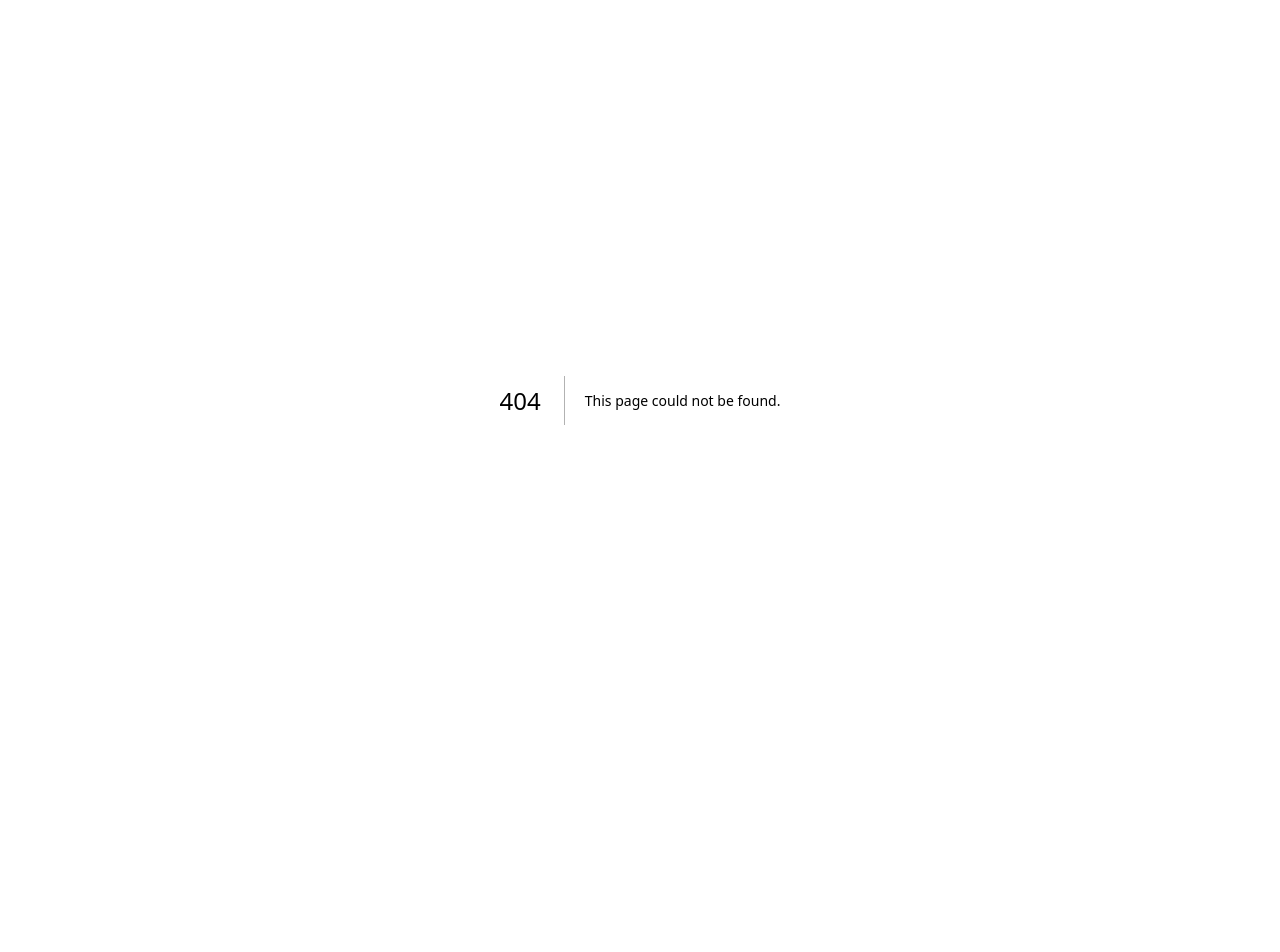
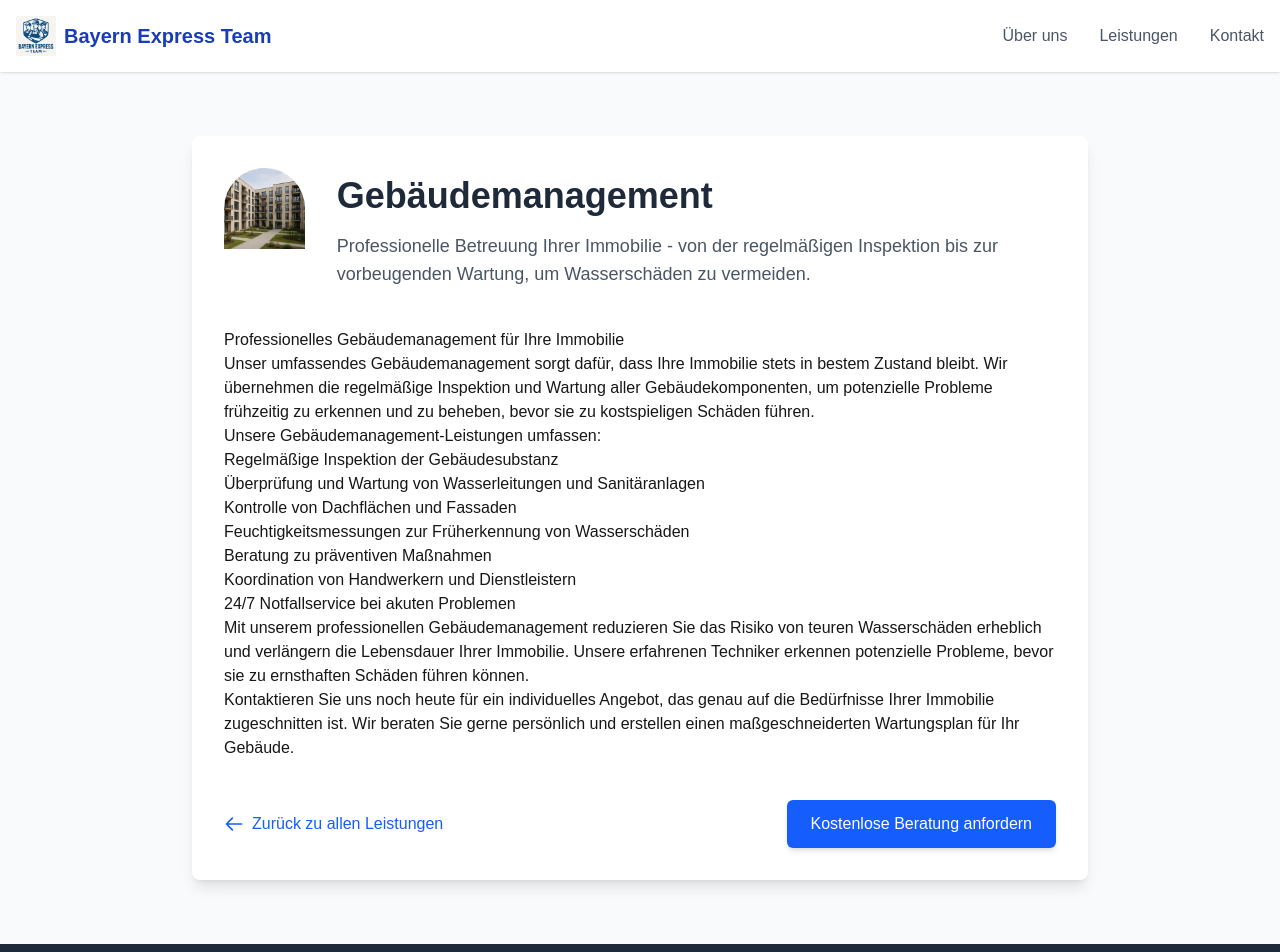
Before and after one commit to tomislav-varga/bayern-express, a Next.js app: page /leistungen/gebaeudemanagement in a window 1280 px wide. Before the commit this address had no page. Shown: the top 952 px of the page. Before the commit the page ends 800 px from the top, so only its background shows below. Built offline with nearby package versions, Linux system fonts and the light colour scheme.

Commit message:
feature: description page for each service

```diff
--- /dev/null
+++ b/src/app/leistungen/[slug]/page.tsx
@@ -0,0 +1,155 @@
+import { notFound } from 'next/navigation';
+import Image from 'next/image';
+import Link from 'next/link';
+import Navbar from '@/components/Navbar';
+import Footer from '@/components/Footer';
+
+// Definiere die Services-Daten für die Detailseiten
+const servicesData = [
+  {
+    title: "Gebäudemanagement",
+    description: "Professionelle Betreuung Ihrer Immobilie - von der regelmäßigen Inspektion bis zur vorbeugenden Wartung, um Wasserschäden zu vermeiden.",
+    icon: "/gebäude-mit-hof.png",
+    slug: "gebaeudemanagement",
+    fullDescription: `
+      <h2>Professionelles Gebäudemanagement für Ihre Immobilie</h2>
+      <p>Unser umfassendes Gebäudemanagement sorgt dafür, dass Ihre Immobilie stets in bestem Zustand bleibt. Wir übernehmen die regelmäßige Inspektion und Wartung aller Gebäudekomponenten, um potenzielle Probleme frühzeitig zu erkennen und zu beheben, bevor sie zu kostspieligen Schäden führen.</p>
+
+      <h3>Unsere Gebäudemanagement-Leistungen umfassen:</h3>
+      <ul>
+        <li>Regelmäßige Inspektion der Gebäudesubstanz</li>
+        <li>Überprüfung und Wartung von Wasserleitungen und Sanitäranlagen</li>
+        <li>Kontrolle von Dachflächen und Fassaden</li>
+        <li>Feuchtigkeitsmessungen zur Früherkennung von Wasserschäden</li>
+        <li>Beratung zu präventiven Maßnahmen</li>
+        <li>Koordination von Handwerkern und Dienstleistern</li>
+        <li>24/7 Notfallservice bei akuten Problemen</li>
+      </ul>
+
+      <p>Mit unserem professionellen Gebäudemanagement reduzieren Sie das Risiko von teuren Wasserschäden erheblich und verlängern die Lebensdauer Ihrer Immobilie. Unsere erfahrenen Techniker erkennen potenzielle Probleme, bevor sie zu ernsthaften Schäden führen können.</p>
+
+      <p>Kontaktieren Sie uns noch heute für ein individuelles Angebot, das genau auf die Bedürfnisse Ihrer Immobilie zugeschnitten ist. Wir beraten Sie gerne persönlich und erstellen einen maßgeschneiderten Wartungsplan für Ihr Gebäude.</p>
+    `
+  },
+  {
+    title: "Wasserschadensanierung",
+    description: "Schnelle und effiziente Behebung von Wasserschäden aller Art - vom Rohrbruch bis zum Hochwasser, mit modernster Technik und erfahrenen Fachkräften.",
+    icon: "/wohnzimmer-unter-wasser.png",
+    slug: "wasserschadensanierung",
+    fullDescription: `
+      <h2>Professionelle Wasserschadensanierung</h2>
+      <p>Wenn das Wasser erst einmal in Ihr Gebäude eingedrungen ist, zählt jede Minute. Unsere Experten für Wasserschadensanierung sind rund um die Uhr für Sie im Einsatz, um schnell und effizient alle Arten von Wasserschäden zu beheben – vom kleinsten Rohrbruch bis hin zu umfangreichen Hochwasserschäden.</p>
+
+      <h3>Unser Leistungsumfang bei der Wasserschadensanierung:</h3>
+      <ul>
+        <li>Sofortige Schadensaufnahme und Dokumentation</li>
+        <li>Professionelle Leckageortung mit modernster Technik</li>
+        <li>Schnelles Abpumpen von Wasser</li>
+        <li>Einsatz hocheffizienter Trocknungsgeräte</li>
+        <li>Kontinuierliche Feuchtigkeitsmessung und -überwachung</li>
+        <li>Schimmelvermeidung und -bekämpfung</li>
+        <li>Koordination mit Versicherungen</li>
+        <li>Vollständige Dokumentation für Ihre Versicherung</li>
+      </ul>
+
+      <p>Unser erfahrenes Team verfügt über das Fachwissen und die modernste Ausrüstung, um selbst schwerwiegende Wasserschäden effektiv zu beheben. Wir arbeiten schnell und gründlich, um Folgeschäden wie Schimmelbildung zu vermeiden und die Struktur Ihres Gebäudes zu schützen.</p>
+
+      <p>Im Notfall erreichen Sie uns 24 Stunden am Tag, 7 Tage die Woche. Unsere Techniker sind innerhalb kürzester Zeit bei Ihnen vor Ort, um den Schaden zu begrenzen und mit der professionellen Sanierung zu beginnen.</p>
+    `
+  },
+  {
+    title: "Renovierung",
+    description: "Komplette Wiederherstellung nach Wasserschäden - von der Trocknung über die Schimmelbeseitigung bis hin zum fachgerechten Wiederaufbau Ihrer Räume.",
+    icon: "/zimmer-renovierung.png",
+    slug: "renovierung",
+    fullDescription: `
+      <h2>Fachgerechte Renovierung nach Wasserschäden</h2>
+      <p>Nach der erfolgreichen Trocknung und Sanierung eines Wasserschadens ist eine professionelle Renovierung der betroffenen Bereiche der letzte wichtige Schritt, um Ihre Räume wieder in ihren ursprünglichen Zustand zu versetzen oder sogar zu verbessern. Unser erfahrenes Renovierungsteam sorgt dafür, dass von dem Wasserschaden keine Spuren mehr zu sehen sind.</p>
+
+      <h3>Unsere umfassenden Renovierungsleistungen beinhalten:</h3>
+      <ul>
+        <li>Wiederaufbau beschädigter Wände und Decken</li>
+        <li>Erneuerung von Bodenbelägen aller Art</li>
+        <li>Austausch beschädigter Türen und Zargen</li>
+        <li>Malerarbeiten in höchster Qualität</li>
+        <li>Installation neuer Elektrik nach Wasserschäden</li>
+        <li>Erneuerung von Sanitärinstallationen</li>
+        <li>Montage neuer Küchenmöbel und -geräte</li>
+        <li>Abstimmung aller Arbeiten mit Ihrer Versicherung</li>
+      </ul>
+
+      <p>Wir verstehen, dass ein Wasserschaden ein stressiges Ereignis ist. Deshalb machen wir den Renovierungsprozess für Sie so unkompliziert wie möglich. Unsere Handwerker arbeiten sauber, zuverlässig und termingerecht, um Ihre Räume schnell wieder bewohnbar zu machen.</p>
+
+      <p>Als Komplettanbieter koordinieren wir alle notwendigen Gewerke und sorgen für einen reibungslosen Ablauf. Sie haben nur einen Ansprechpartner und müssen sich um nichts kümmern. Sprechen Sie uns an – wir beraten Sie gerne zu den Möglichkeiten der Renovierung nach einem Wasserschaden.</p>
+    `
+  }
+];
+
+interface ServiceDetailPageProps {
+  params: {
+    slug: string;
+  };
+}
+
+const ServiceDetailPage = ({ params }: ServiceDetailPageProps) => {
+  // Finde den Service anhand des Slugs
+  const service = servicesData.find(service => service.slug === params.slug);
+
+  // Wenn kein Service gefunden wurde, zeige 404-Seite
+  if (!service) {
+    notFound();
+  }
+
+  return (
+    <>
+      <Navbar />
+      <main className="py-16 bg-gray-50">
+        <div className="container mx-auto px-4">
+          <div className="max-w-4xl mx-auto bg-white rounded-lg shadow-lg overflow-hidden">
+            <div className="p-8">
+              <div className="flex flex-col md:flex-row items-center mb-8">
+                <div className="w-32 h-32 rounded-full overflow-hidden mb-6 md:mb-0 md:mr-8">
+                  <Image
+                    src={service.icon}
+                    alt={service.title}
+                    width={128}
+                    height={128}
+                    className="object-cover"
+                  />
+                </div>
+                <div>
+                  <h1 className="text-3xl md:text-4xl font-bold text-gray-800 mb-4">{service.title}</h1>
+                  <p className="text-lg text-gray-600">{service.description}</p>
+                </div>
+              </div>
+
+              <div className="prose prose-lg max-w-none" dangerouslySetInnerHTML={{ __html: service.fullDescription }} />
+
+              <div className="mt-10 flex flex-col sm:flex-row justify-between items-center space-y-4 sm:space-y-0">
+                <Link
+                  href="/#services"
+                  className="inline-flex items-center text-blue-600 hover:text-blue-800"
+                >
+                  <svg xmlns="http://www.w3.org/2000/svg" className="h-5 w-5 mr-2" fill="none" viewBox="0 0 24 24" stroke="currentColor">
+                    <path strokeLinecap="round" strokeLinejoin="round" strokeWidth={2} d="M10 19l-7-7m0 0l7-7m-7 7h18" />
+                  </svg>
+                  Zurück zu allen Leistungen
+                </Link>
+
+                <Link
+                  href="#kontakt"
+                  className="bg-blue-600 hover:bg-blue-700 text-white px-6 py-3 rounded-md font-medium transition duration-300 shadow-md"
+                >
+                  Kostenlose Beratung anfordern
+                </Link>
+              </div>
+            </div>
+          </div>
+        </div>
+      </main>
+      <Footer />
+    </>
+  );
+};
+
+export default ServiceDetailPage;
--- a/src/components/ServicesSection.tsx
+++ b/src/components/ServicesSection.tsx
@@ -1,11 +1,13 @@
 import { FC } from 'react';
 import Image from 'next/image';
+import Link from 'next/link';
 
 const ServiceCard: FC<{
   title: string;
   description: string;
   icon: string;
-}> = ({ title, description, icon }) => {
+  slug: string;
+}> = ({ title, description, icon, slug }) => {
   return (
     <div className="bg-white rounded-lg shadow-lg overflow-hidden transition-transform duration-300 hover:scale-105 hover:shadow-xl flex flex-col h-full">
       <div className="p-6 flex-grow flex flex-col">
@@ -17,10 +19,10 @@ const ServiceCard: FC<{
         </h3>
         <p className="text-gray-600 text-center flex-grow">{description}</p>
       </div>
-      <div className="bg-blue-600 py-4 mt-auto">
-        <button className="block w-full text-center text-white font-medium">
+      <div className="bg-blue-600 hover:bg-blue-700 transition-colors duration-300 py-4 mt-auto">
+        <Link href={`/leistungen/${slug}`} className="block w-full text-center text-white font-medium">
           Mehr erfahren
-        </button>
+        </Link>
       </div>
     </div>
   );
@@ -31,17 +33,20 @@ const ServicesSection: FC = () => {
     {
       title: "Gebäudemanagement",
       description: "Professionelle Betreuung Ihrer Immobilie - von der regelmäßigen Inspektion bis zur vorbeugenden Wartung, um Wasserschäden zu vermeiden.",
-      icon: "/gebäude-mit-hof.png"
+      icon: "/gebäude-mit-hof.png",
+      slug: "gebaeudemanagement"
     },
     {
       title: "Wasserschadensanierung",
       description: "Schnelle und effiziente Behebung von Wasserschäden aller Art - vom Rohrbruch bis zum Hochwasser, mit modernster Technik und erfahrenen Fachkräften.",
-      icon: "/wohnzimmer-unter-wasser.png"
+      icon: "/wohnzimmer-unter-wasser.png",
+      slug: "wasserschadensanierung"
     },
     {
       title: "Renovierung",
       description: "Komplette Wiederherstellung nach Wasserschäden - von der Trocknung über die Schimmelbeseitigung bis hin zum fachgerechten Wiederaufbau Ihrer Räume.",
-      icon: "/zimmer-renovierung.png"
+      icon: "/zimmer-renovierung.png",
+      slug: "renovierung"
     }
   ];
 
@@ -65,6 +70,7 @@ const ServicesSection: FC = () => {
               title={service.title}
               description={service.description}
               icon={service.icon}
+              slug={service.slug}
             />
           ))}
         </div>
```
